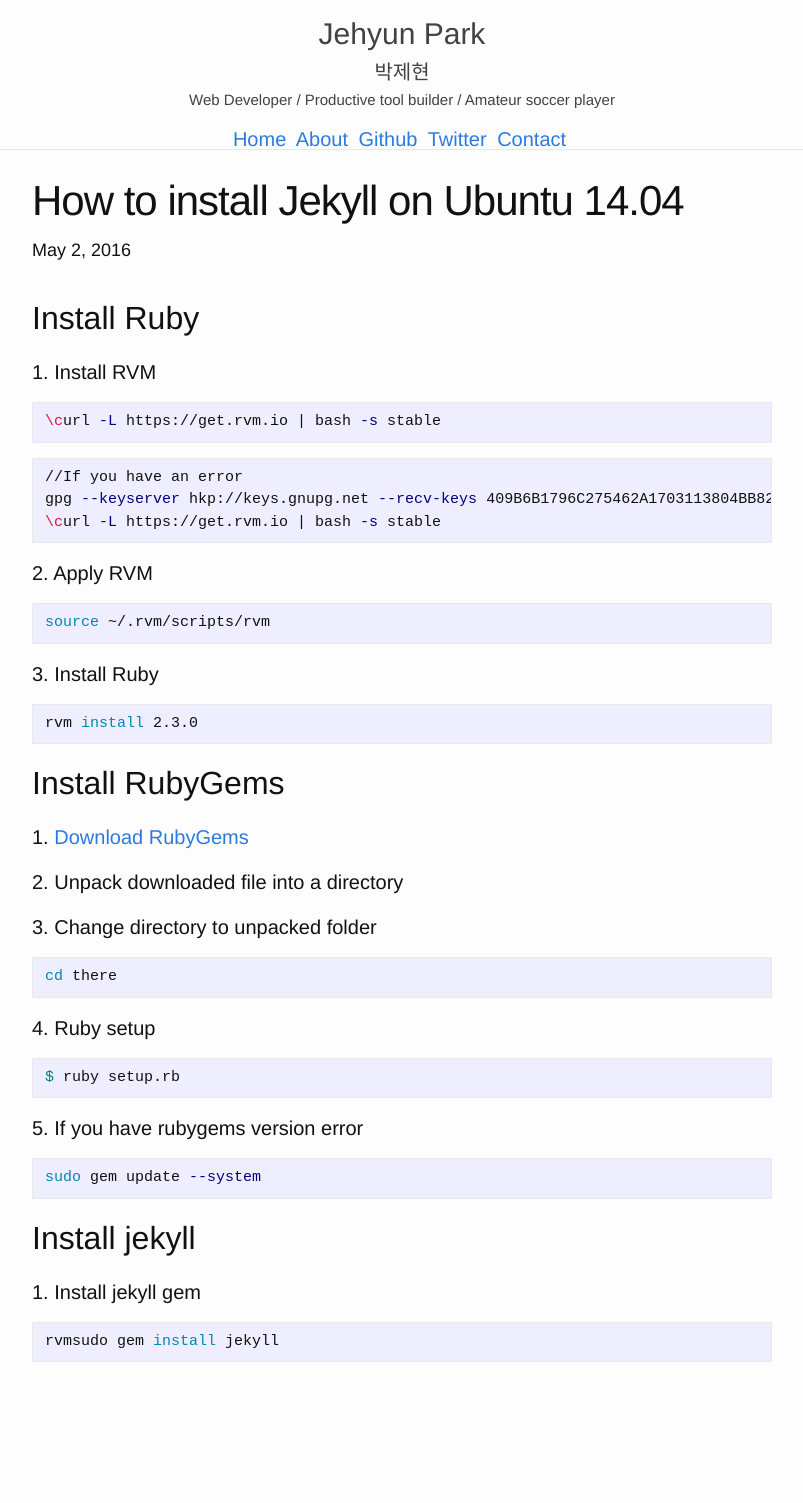
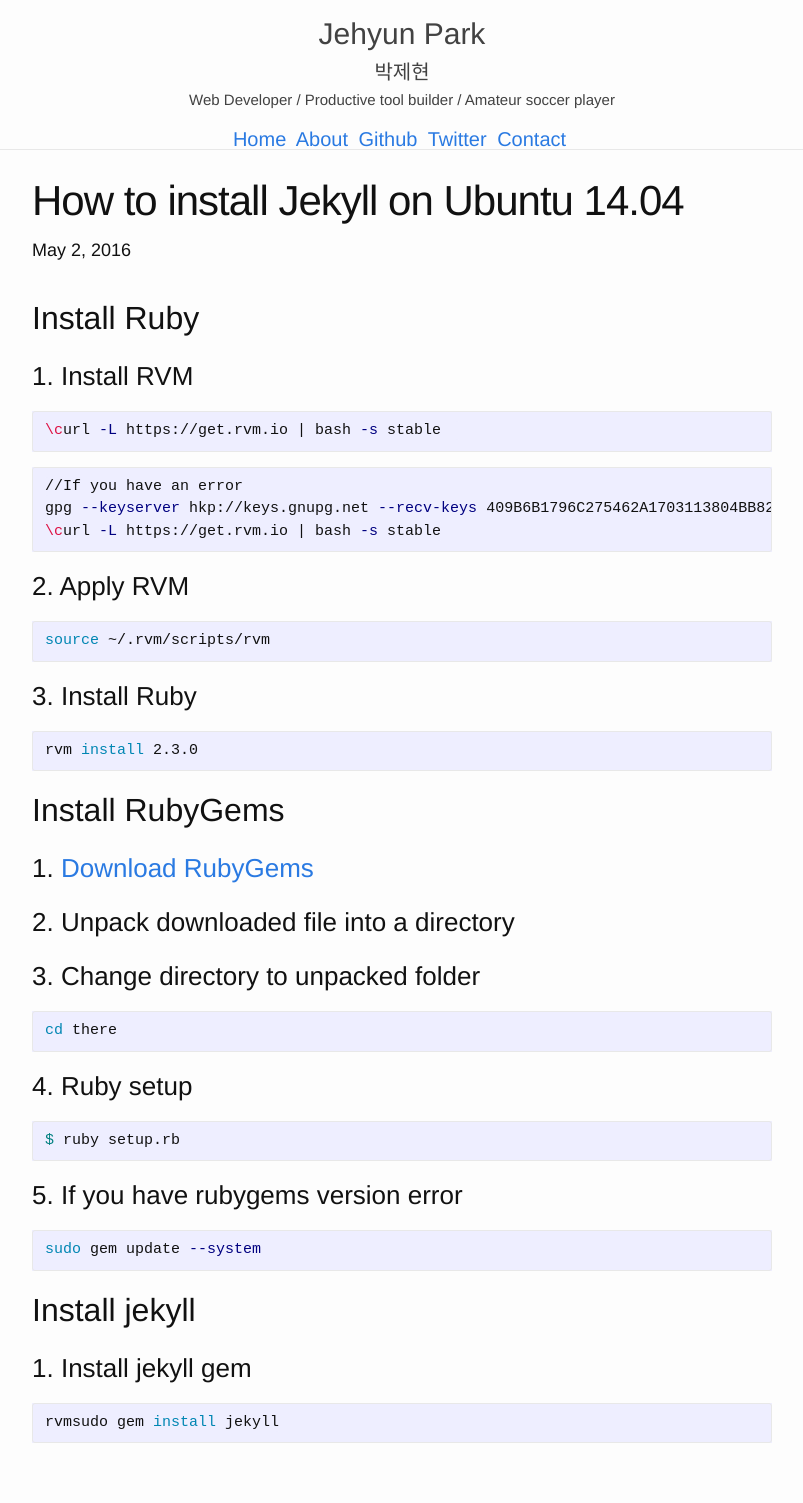
Before and after one commit to jehyunpark/jehyunpark.github.io, a Jekyll site: the page built from _posts/2016-05-02-how-to-install-jekyll-on-ubuntu-14.04.md, in a window 1280 px wide. Shown: the whole page, without its empty margins (238-1041 px from the left). Built offline with Jekyll 4.4.1, drawn with Linux system fonts in a browser that asks for light colours; before the commit the page ends 1422 px from its top, so only the background shows below that.

````diff
--- a/_posts/2016-05-02-how-to-install-jekyll-on-ubuntu-14.04.md
+++ b/_posts/2016-05-02-how-to-install-jekyll-on-ubuntu-14.04.md
@@ -5,7 +5,7 @@ title: How to install Jekyll on Ubuntu 14.04
 ## Install Ruby
 
 
-#### 1. Install RVM
+### 1. Install RVM
 
 ``` shell
 \curl -L https://get.rvm.io | bash -s stable
@@ -16,12 +16,12 @@ gpg --keyserver hkp://keys.gnupg.net --recv-keys 409B6B1796C275462A1703113804BB8
 \curl -L https://get.rvm.io | bash -s stable
 ```
 
-#### 2. Apply RVM
+### 2. Apply RVM
 ``` shell
 source ~/.rvm/scripts/rvm
 ```
 
-#### 3. Install Ruby
+### 3. Install Ruby
 
 ``` shell
 rvm install 2.3.0
@@ -29,23 +29,23 @@ rvm install 2.3.0
 
 ## Install RubyGems
 
-#### 1. [Download RubyGems][Download RubyGems]
+### 1. [Download RubyGems][Download RubyGems]
 
-#### 2. Unpack downloaded file into a directory
+### 2. Unpack downloaded file into a directory
 
-#### 3. Change directory to unpacked folder
+### 3. Change directory to unpacked folder
 
 ``` shell
 cd there
 ```
 
-#### 4. Ruby setup
+### 4. Ruby setup
 
 ``` shell
 $ ruby setup.rb
 ```
 
-#### 5. If you have rubygems version error
+### 5. If you have rubygems version error
 
 ``` shell
 sudo gem update --system
@@ -53,7 +53,7 @@ sudo gem update --system
 
 ## Install jekyll
 
-#### 1. Install jekyll gem
+### 1. Install jekyll gem
 ```shell
 rvmsudo gem install jekyll
 ```
````
